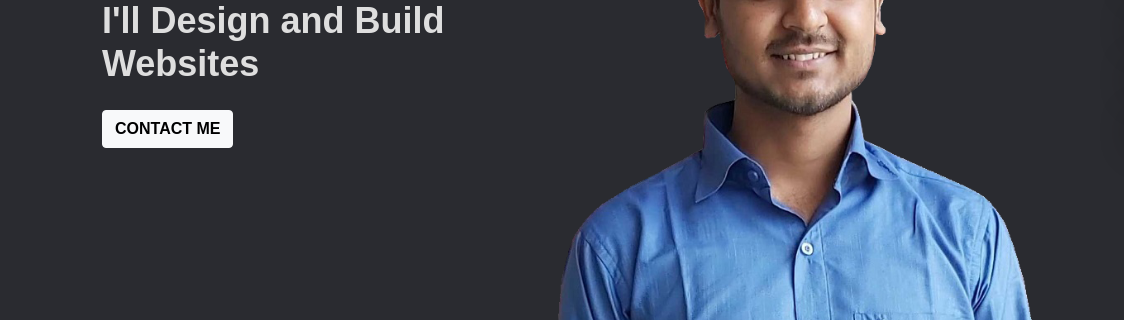
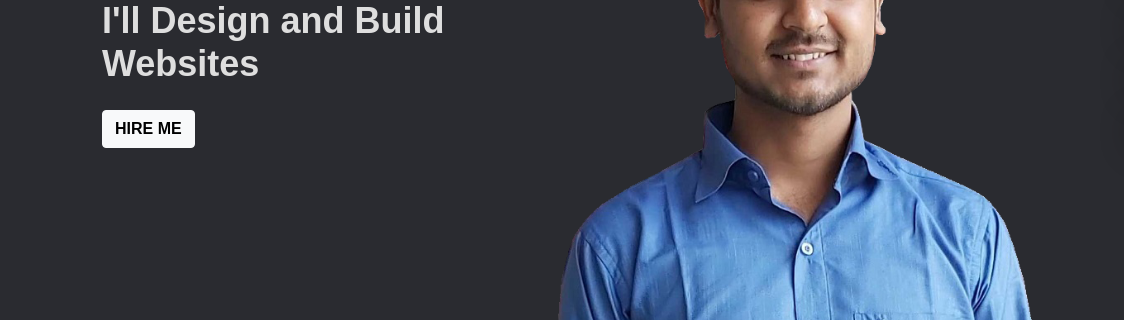
Before and after one commit to Kunal-Diwan/nuralam, a plain HTML site: page index.html in a window 1280 px wide. Shown: the part 346-666 px from the top of the page, 0-1124 px from the left. Drawn offline with nearby package versions, Linux system fonts and the light colour scheme.

Commit message:
my portfolio

```diff
--- a/index.html
+++ b/index.html
@@ -46,7 +46,7 @@
                 <div class="dev-content col-lg-6 col-12">
                     <h3 class="dev-name mb-10">I'm <span>Nura Alam</span></h3>
                     <h1 class="dev-profession mb-10">I'll Design and Build<br/> Websites</h1>
-                    <button type="button" class="btn btn-light dev-contact text-uppercase">Contact Me</button>
+                    <button type="button" class="btn btn-light dev-contact text-uppercase">Hire Me</button>
                 </div>
 
                 <div class="col-lg-6 col-12 dev-contact-links">
```
